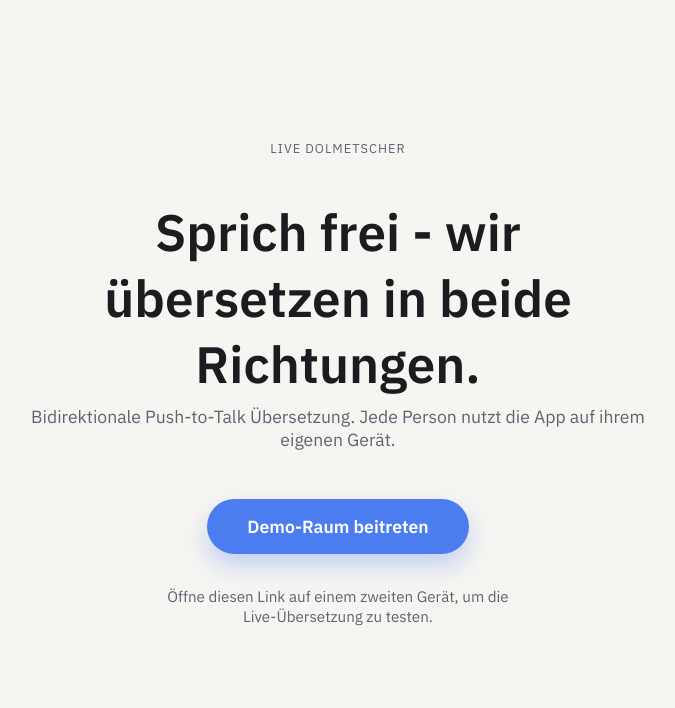
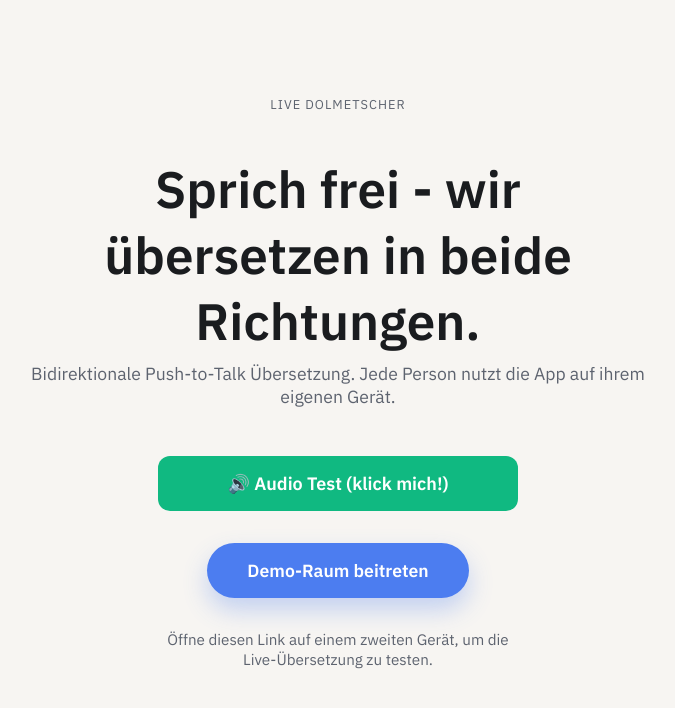
Before and after one commit to Kazorio/translation-app, a Next.js app: page / in a window 1280 px wide. Shown: the top 708 px of the page, without its empty margins (302-977 px from the left). Built offline with nearby package versions, Linux system fonts and the light colour scheme.

Commit message:
Test: Add audio test button on homepage

```diff
--- a/src/app/page.tsx
+++ b/src/app/page.tsx
@@ -1,9 +1,42 @@
+'use client';
+
 import type { JSX } from 'react';
+import { useState } from 'react';
 import Link from 'next/link';
 
 export default function Home(): JSX.Element {
   // Fixed room ID for easy access during development
   const fixedRoomId = 'demo-room-v3';
+  const [testResult, setTestResult] = useState<string>('');
+
+  const testAudio = async (): Promise<void> => {
+    setTestResult('Teste Audio...');
+
+    try {
+      // Test Browser TTS
+      if (window.speechSynthesis) {
+        const utterance = new SpeechSynthesisUtterance('Hallo! Audio Test erfolgreich!');
+        utterance.lang = 'de-DE';
+        utterance.volume = 1;
+        utterance.rate = 1;
+        utterance.pitch = 1;
+
+        utterance.onend = () => {
+          setTestResult('✅ Audio funktioniert!');
+        };
+
+        utterance.onerror = (error) => {
+          setTestResult(`❌ Fehler: ${error.error}`);
+        };
+
+        window.speechSynthesis.speak(utterance);
+      } else {
+        setTestResult('❌ Browser unterstützt kein TTS');
+      }
+    } catch (error) {
+      setTestResult(`❌ Fehler: ${error}`);
+    }
+  };
 
   return (
     <main className="landing-page">
@@ -17,6 +50,37 @@ export default function Home(): JSX.Element {
       </section>
 
       <section className="actions">
+        <button
+          onClick={testAudio}
+          style={{
+            padding: '16px 32px',
+            backgroundColor: '#10b981',
+            color: 'white',
+            border: 'none',
+            borderRadius: '12px',
+            fontSize: '18px',
+            fontWeight: '600',
+            cursor: 'pointer',
+            marginBottom: '16px',
+            width: '100%',
+            maxWidth: '400px',
+          }}
+        >
+          🔊 Audio Test (klick mich!)
+        </button>
+
+        {testResult && (
+          <p style={{
+            padding: '12px',
+            backgroundColor: testResult.includes('✅') ? '#d1fae5' : '#fee2e2',
+            borderRadius: '8px',
+            marginBottom: '16px',
+            fontWeight: '500',
+          }}>
+            {testResult}
+          </p>
+        )}
+
         <Link href={`/room/${fixedRoomId}`} className="btn-primary">
           Demo-Raum beitreten
         </Link>
```
